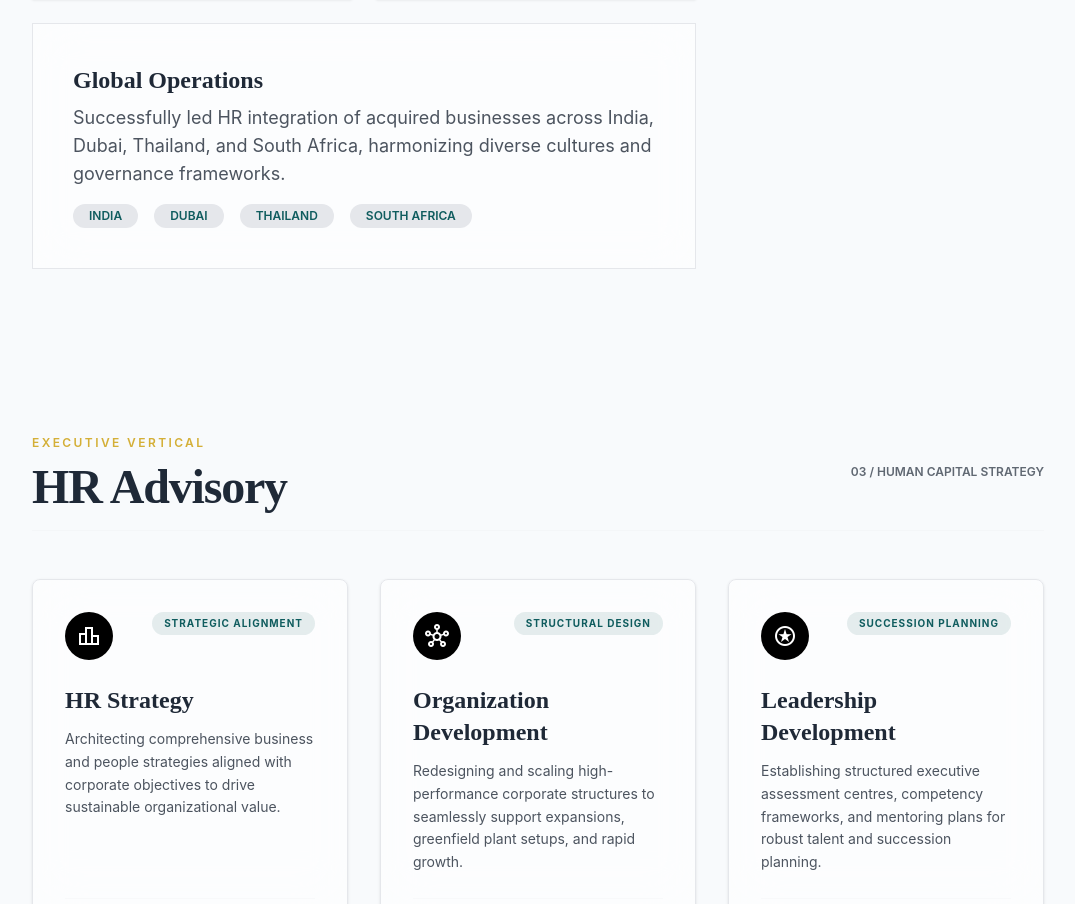
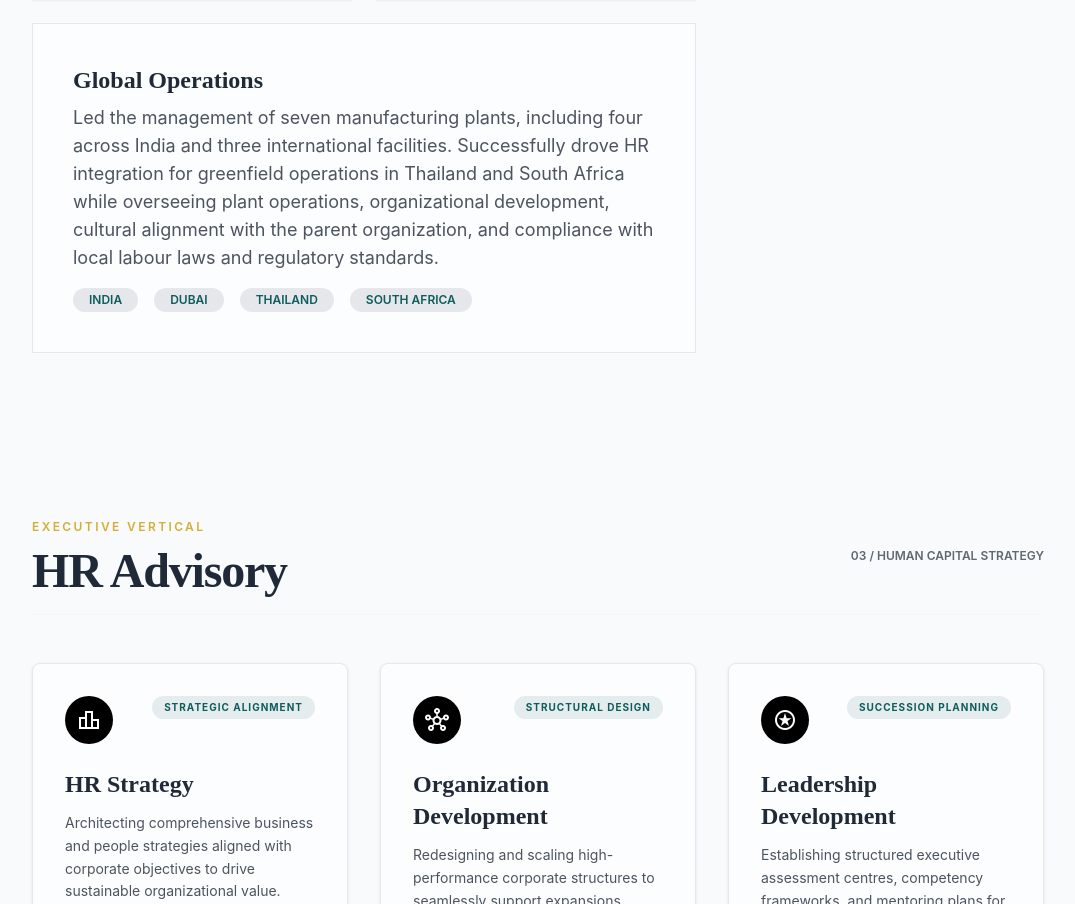
Before and after one commit to Mohitthebad/Dr.krishan, a React (Vite) app: page / in a window 1280 px wide. Shown: the part 5358-6262 px from the top of the page, without its empty margins (102-1177 px from the left). Built offline with nearby package versions, Linux system fonts and the light colour scheme.

Commit message:
Revise HR integration and plant management details
Updated the description of HR integration and plant management responsibilities.

```diff
--- a/src/Component/IndustrialRelations.jsx
+++ b/src/Component/IndustrialRelations.jsx
@@ -140,9 +140,7 @@ export default function IndustrialRelations() {
                           Global Operations
                         </h3>
                         <p className="text-lg text-charcoal/80 mb-4">
-                          Successfully led HR integration of acquired businesses across India,
-                          Dubai, Thailand, and South Africa, harmonizing diverse cultures and
-                          governance frameworks.
+                          Led the management of seven manufacturing plants, including four across India and three international facilities. Successfully drove HR integration for greenfield operations in Thailand and South Africa while overseeing plant operations, organizational development, cultural alignment with the parent organization, and compliance with local labour laws and regulatory standards.
                         </p>
                         <div className="flex flex-wrap gap-4">
                           {REGIONS.map((region) => (
```
